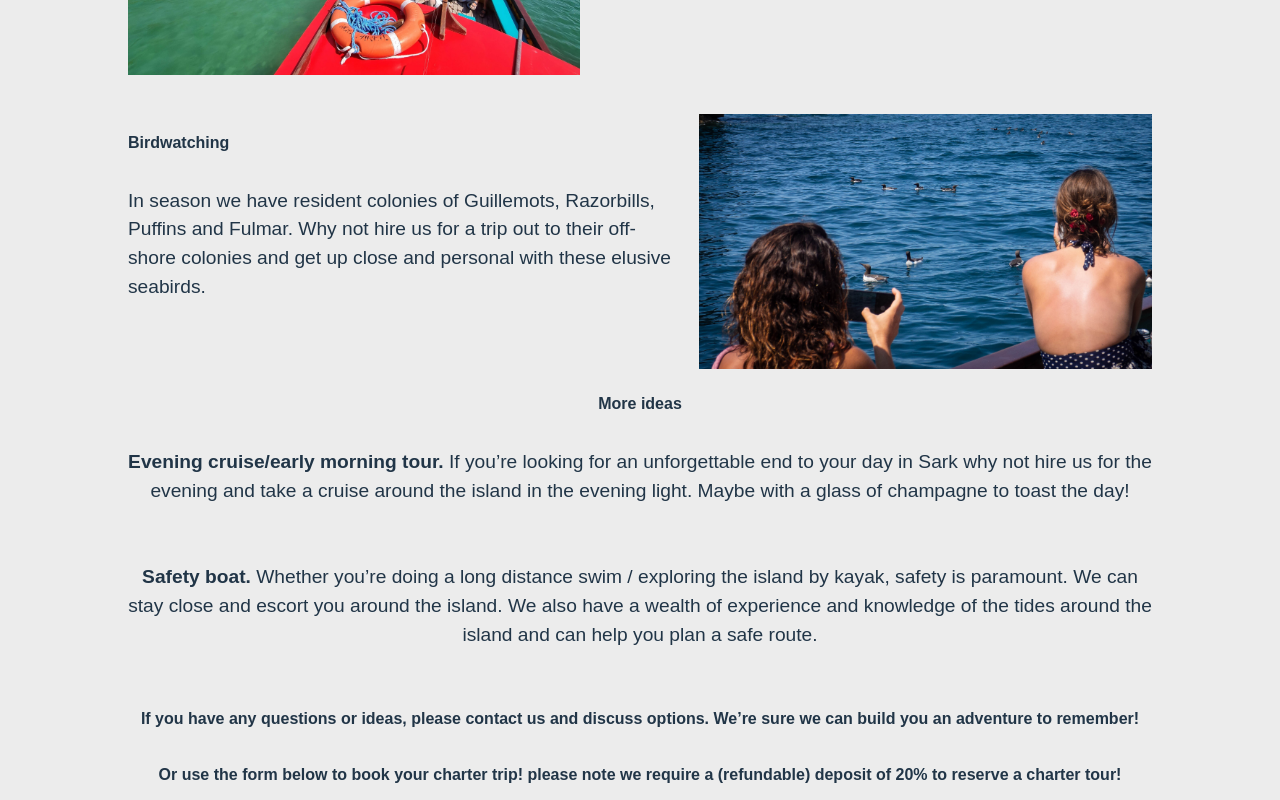
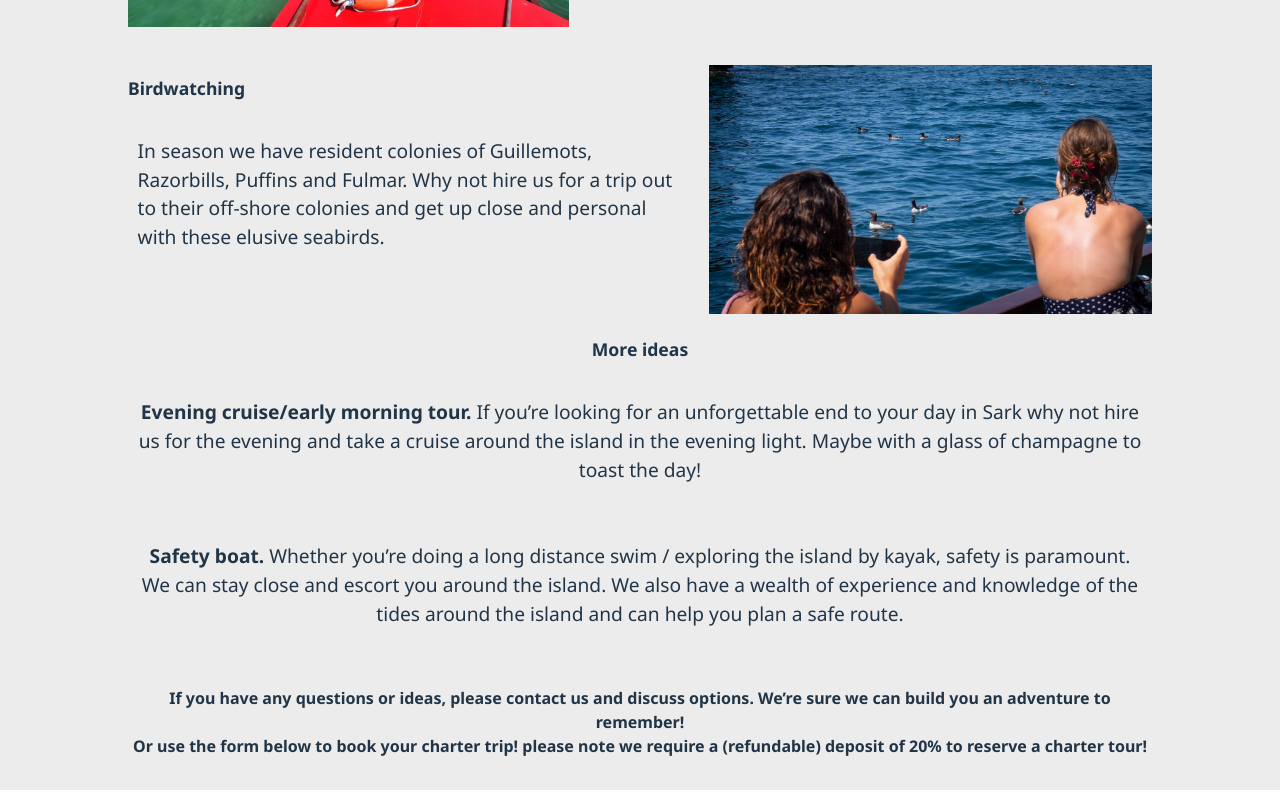
Before and after one commit to MorganGuille/sark-boat-trips, a React (Vite) app in the folder client/: page /charters in a window 1280 px wide. Shown: the part 460-1260 px from the top of the page. Built offline with nearby package versions, Linux system fonts and the light colour scheme; no server answers.

Commit message:
add metadata and some css edits

```diff
--- a/client/index.html
+++ b/client/index.html
@@ -9,6 +9,8 @@
   <link
     href="https://fonts.googleapis.com/css2?family=Raleway:ital,wght@0,100..900;1,100..900&family=Zilla+Slab:ital,wght@0,300;0,400;0,500;0,600;0,700;1,300;1,400;1,500;1,600;1,700&display=swap"
     rel="stylesheet">
+  <link href="https://fonts.googleapis.com/css2?family=Noto+Sans:ital,wght@0,100..900;1,100..900&display=swap"
+    rel="stylesheet">
   <meta name="viewport" content="width=device-width, initial-scale=1.0" />
   <title>Sark Boat Trips</title>
 </head>
--- a/client/src/App.css
+++ b/client/src/App.css
@@ -1,4 +1,5 @@
 :root {
+
   line-height: 1.5;
   font-weight: 400;
 
@@ -11,8 +12,36 @@
   -moz-osx-font-smoothing: grayscale;
 }
 
+* {
+  font-family: Noto Sans, sans-serif;
+  margin: 0;
+  padding: 0;
+  box-sizing: border-box;
+}
+
+html {
+  scroll-behavior: smooth;
+  overflow-x: hidden;
+}
+
+h1 {
+  font-size: 5rem;
+}
+
+h2 {
+  font-size: 3rem;
+  margin: 0.5em 0;
+}
+
+h3 {
+  font-size: 2rem;
+}
+
+p {
+  margin: 1em 0;
+}
+
 body {
-  font-family: raleway, sans-serif;
   margin: 0;
   padding: 0;
 }
@@ -156,6 +185,7 @@ body {
     height: 7rem;
   }
 
+
 }
 
 
--- a/client/src/css/charters.css
+++ b/client/src/css/charters.css
@@ -1,6 +1,4 @@
 .charterTours {
-
-
     scroll-margin: 6rem;
 
     display: flex;
@@ -19,14 +17,6 @@
     padding: 2em;
     text-align: start;
     align-items: center;
-}
-
-.charterTours h3 {
-    margin-bottom: 3em;
-}
-
-.charterTours p {
-    margin-bottom: 4em;
 }
 
 @media (max-width: 1366px) {
@@ -53,4 +43,18 @@
     .charterTours img {
         width: 100%;
     }
+
+
 }
+
+@media (max-width: 820px) {
+
+    .charterTours .grid1 {
+        grid-template-columns: auto;
+        text-align: center;
+    }
+
+    .bookings {
+        flex-direction: column;
+    }
+}
--- a/client/src/css/home.css
+++ b/client/src/css/home.css
@@ -1,36 +1,3 @@
-* {
-    margin: 0;
-    padding: 0;
-    box-sizing: border-box;
-}
-
-html {
-    scroll-behavior: smooth;
-    overflow-x: hidden;
-}
-
-body {
-    font-family: sans-serif;
-}
-
-h1 {
-    font-size: 5rem;
-}
-
-h2 {
-    font-size: 3rem;
-    margin: 0.5em 0;
-}
-
-h3 {
-    font-size: 1rem;
-}
-
-p {
-    margin: 1em 0;
-}
-
-
 .hero-banner {
     background: linear-gradient(rgba(0, 0, 0, 0.144), rgba(0, 0, 0, 0.3)), url(../assets/images/hero-banner.jpg) left / cover no-repeat;
     height: 100vh;
--- a/client/src/views/canceled.jsx
+++ b/client/src/views/canceled.jsx
@@ -5,14 +5,15 @@ function Canceled() {
 
 
 
-    return (
+    return (<>
+        <title>Sark Boat Trips | Canceled</title>
         <div className='stripe-landing'>
             <h2 >Error</h2>
             <p>Uh oh, It looks like something went wrong with your payment. Please try again, or contact us if you need some help!</p>
             <p>You can email us at sarkboattrips@gmail.com <br />or message us on Whatsapp at +44 7911 764 246</p>
             <a className='btn' href='/charters'>Back to charters</a>
         </div>
-    )
+    </>)
 }
 
 export default Canceled
--- a/client/src/views/charters.jsx
+++ b/client/src/views/charters.jsx
@@ -8,6 +8,9 @@ import guillemots from "../assets/images/Guillemots.jpg"
 
 function Charters() {
     return (<>
+        <title>Sark Boat Trips | Charters</title>
+        <meta name="description" content="Book a private charter tour with Sark Boat Trips! Explore Sarks facinating coastline, visit secluded bays and swim or SUP from the boat!"></meta>
+        <meta name="keywords" content="Private Charter Tours, Beach explorers, Stand up paddle Board rental, Swimming trips"></meta>
         <section id="charters" className='charterTours' >
             <h2>CHARTER TOURS</h2>
             <div className='grid1'>
@@ -34,8 +37,8 @@ function Charters() {
                     Maybe with a glass of champagne to toast the day! </p>
                 <p><strong>Safety boat.</strong> Whether you’re doing a long distance swim / exploring the island by kayak, safety is paramount. We can stay close and escort you around the island.
                     We also have a wealth of experience and knowledge of the tides around the island and can help you plan a safe route. </p>
-                <h3>If you have any questions or ideas, please contact us and discuss options. We’re sure we can build you an adventure to remember!</h3>
-                <h3>Or use the form below to book your charter trip! please note we require a (refundable) deposit of 20% to reserve a charter tour!</h3>
+                <h4>If you have any questions or ideas, please contact us and discuss options. We’re sure we can build you an adventure to remember!</h4>
+                <h4>Or use the form below to book your charter trip! please note we require a (refundable) deposit of 20% to reserve a charter tour!</h4>
             </div>
         </section>
 
--- a/client/src/views/dashboard.jsx
+++ b/client/src/views/dashboard.jsx
@@ -85,8 +85,9 @@ function Dashboard() {
         }
     }
 
-    return (<div className='dashboard'>
-
+    return (<>
+        <title>Sark Boat Trips | Dashboard</title>
+        <div className='dashboard'>
             <div className='centered-section padded'>
                 {loggedin ? <button className='logoutButton' onClick={Logout}>Log Out</button> : null}
                 {!loggedin ? <form onSubmit={checkLogin}>
@@ -184,8 +185,8 @@ function Dashboard() {
 
             </div> : null
             }
-
-    </div>)
+        </div>
+    </>)
 }
 
 export default Dashboard
--- a/client/src/views/home.jsx
+++ b/client/src/views/home.jsx
@@ -42,10 +42,13 @@ function Home() {
     ]
 
     return (<>
+        <title>Sark Boat Trips</title>
+        <meta name="description" content="Explore the beautiful coastline of Sark with Sark Boat Trips unforgettable boat tours. Discover stunning scenery, exciting marine life and create lasting memories. Book now!"></meta>
+        <meta name="keywords" content="boat tours, Sark boat trips, birdwatching tours, dolphin watching, private boat charters, family friendly tours"></meta>
         <section id='heroBanner' className="hero-banner">
             <span>
                 <h1>THE BEST WAY TO SEE SARK</h1>
-                <h3>BOAT TRIPS WITH SARK LOCALS</h3>
+                <h3>BOAT TOURS WITH SARK LOCALS</h3>
             </span>
             <a href='#reservations' >
                 {/* <!-- From Uiverse.io by adamgiebl -->  */}
@@ -97,7 +100,7 @@ function Home() {
         <section id='charters' className="charters centered-section">
             <div className="content">
                 <h2>CHARTERS</h2>
-                <h3>Did you know we do charters?</h3>
+                <h4>Did you know we do charters?</h4>
                 <p>If you are a larger group and/or would just like the boat to yourself we can arrange a charter
                     tour!
                     We can do specific tours such as; a tour to see the sea birds of L’Etac, an early morning
@@ -114,7 +117,7 @@ function Home() {
 
             <div className="grid1 textGrid">
                 <div>
-                    <h3>Sark is the crown jewel of the Channel Islands, nestled in between Guernsey and Jersey.</h3>
+                    <h4>Sark is the crown jewel of the Channel Islands, nestled in between Guernsey and Jersey.</h4>
                     <p>Sark offers a truly unique holiday experience for those wanting to escape the bright lights and
                         noise
                         of
@@ -131,7 +134,7 @@ function Home() {
                 </div>
 
                 <div>
-                    <h3>Did you know?:</h3>
+                    <h4>Did you know?:</h4>
                     <p>Sark has a tidal range of around 10m. which means no trip around the island will be the same, on
                         some
                         tides we can access caves, on others we can get within touching distance of some of the
--- a/client/src/views/notfound.jsx
+++ b/client/src/views/notfound.jsx
@@ -1,13 +1,14 @@
 import React from 'react'
 
 function NotFound() {
-    return (
+    return (<>
+        <title>Sark Boat Trips | 404</title>
         <div style={{ textAlign: 'center', padding: '50px', height: '90vh' }}>
             <h1>404 - Not Found</h1>
             <p>The page you are looking for does not exist.</p>
             <a className='btn' href='/'>Back to home</a>
         </div>
-    )
+    </>)
 }
 
 export default NotFound
--- a/client/src/views/success.jsx
+++ b/client/src/views/success.jsx
@@ -37,6 +37,7 @@ function Success() {
 
 
     return (<>
+        <title>Sark Boat Trips | Success</title>
         <div className='stripe-landing'>
             <h1 >Success</h1>
             <p>{`${response.name}, thank you so much for booking your charter tour with us!`}</p>
```
Also changed, not shown: 5 other files (tests, documents, lock files or other folders). Lines whose indentation alone changed are shown as unchanged.
